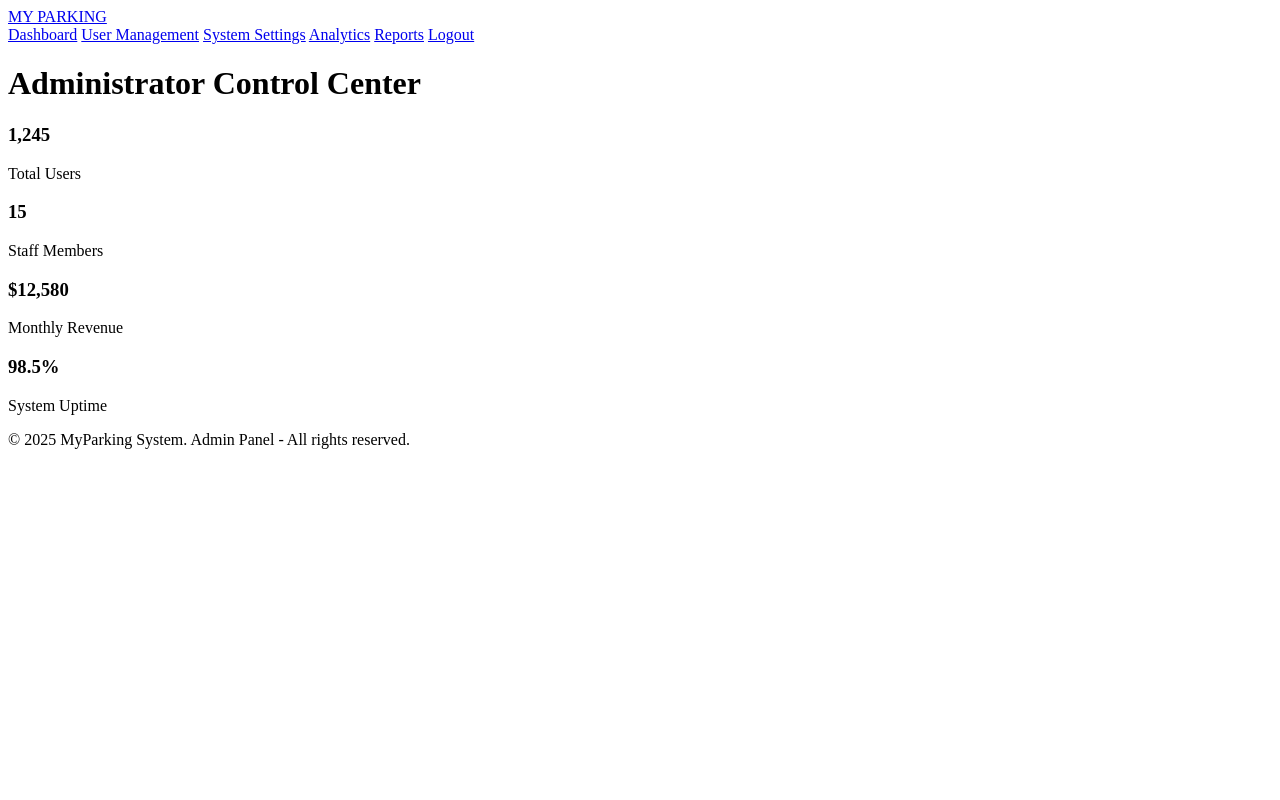
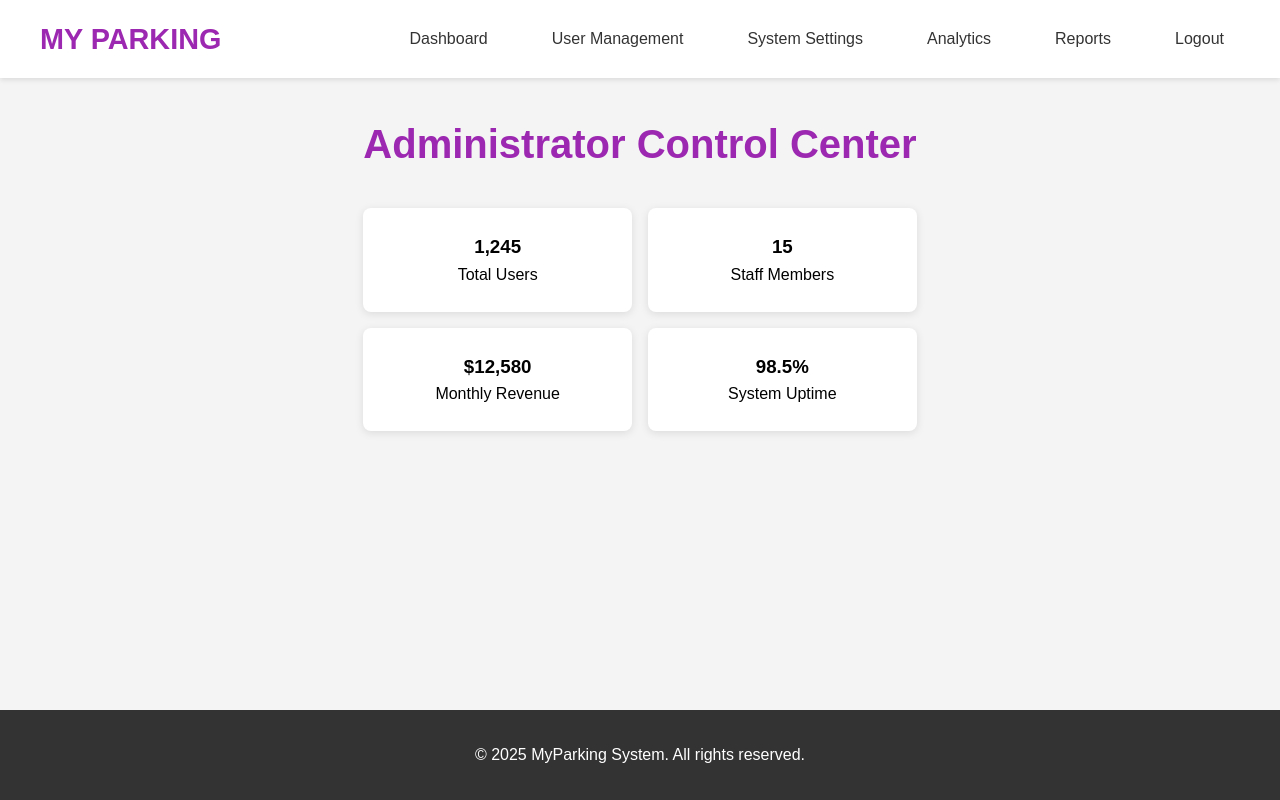
Before and after one commit to Abdullah-saggaf/Webeng, a PHP site: page /admin.php in a window 1280 px wide. Run offline with PHP 8.4, Linux system fonts and the light colour scheme; some libraries are stand-ins or nearby versions.

Commit message:
abo majeeeed

```diff
--- a/MyParking-System/admin.php
+++ b/MyParking-System/admin.php
@@ -10,7 +10,7 @@
     <title>MyParking - Admin Dashboard</title>
 
     <!-- CSS File -->
-    <link rel="stylesheet" href="../assets/fonts/style.css">
+    <link rel="stylesheet" href="fonts/style.css">
 </head>
 
 <body class="admin-theme">
@@ -59,7 +59,7 @@
 
     <!-- Footer -->
     <footer class="footer">
-        <p>&copy; 2025 MyParking System. Admin Panel - All rights reserved.</p>
+        <p>&copy; 2025 MyParking System. All rights reserved.</p>
     </footer>
 
 </body>
--- a/assets/fonts/style.css
+++ b/MyParking-System/fonts/style.css
@@ -7,10 +7,17 @@
     box-sizing: border-box;
 }
 
+html {
+    height: 100%;
+}
+
 body {
     font-family: 'Arial', sans-serif;
     line-height: 1.6;
     background-color: #f4f4f4;
+    min-height: 100vh;
+    display: flex;
+    flex-direction: column;
 }
 
 /* Header & Logo */
@@ -60,6 +67,7 @@ body {
     max-width: 1200px;
     margin-left: auto;
     margin-right: auto;
+    flex: 1;
 }
 
 .page-title {
@@ -257,11 +265,14 @@ body {
 
 /* Footer */
 .footer {
-    background: #333;
+    background: #333 !important;
     color: white;
     text-align: center;
     padding: 2rem;
-    margin-top: 3rem;
+    margin-top: auto !important;
+    width: 100%;
+    position: relative;
+    bottom: 0;
 }
 
 .footer p {
--- a/MyParking-System/staff.php
+++ b/MyParking-System/staff.php
@@ -10,7 +10,7 @@
     <title>MyParking - Staff Dashboard</title>
 
     <!-- CSS File -->
-    <link rel="stylesheet" href="../assets/fonts/style.css">
+    <link rel="stylesheet" href="fonts/style.css">
 </head>
 
 <body class="staff-theme">
@@ -59,7 +59,7 @@
 
     <!-- Footer -->
     <footer class="footer">
-        <p>&copy; 2025 MyParking System. Staff Portal - All rights reserved.</p>
+        <p>&copy; 2025 MyParking System. All rights reserved.</p>
     </footer>
 
 </body>
--- a/MyParking-System/user.php
+++ b/MyParking-System/user.php
@@ -10,7 +10,7 @@
     <title>MyParking - User Dashboard</title>
 
     <!-- CSS File -->
-    <link rel="stylesheet" href="../assets/fonts/style.css">
+    <link rel="stylesheet" href="fonts/style.css">
 </head>
 
 <body class="user-theme">
```
Also changed, not shown: MyParking-System/database/db_config.php (added, +20 -0 lines), MyParking-System/database/db_functions.php (renamed from database/db_functions.php, +15 -3 lines), MyParking-System/module01/login.php (+6 -1 lines), MyParking-System/database/README.md (renamed from database/README.md), MyParking-System/database/schema.sql (renamed from database/schema.sql).
